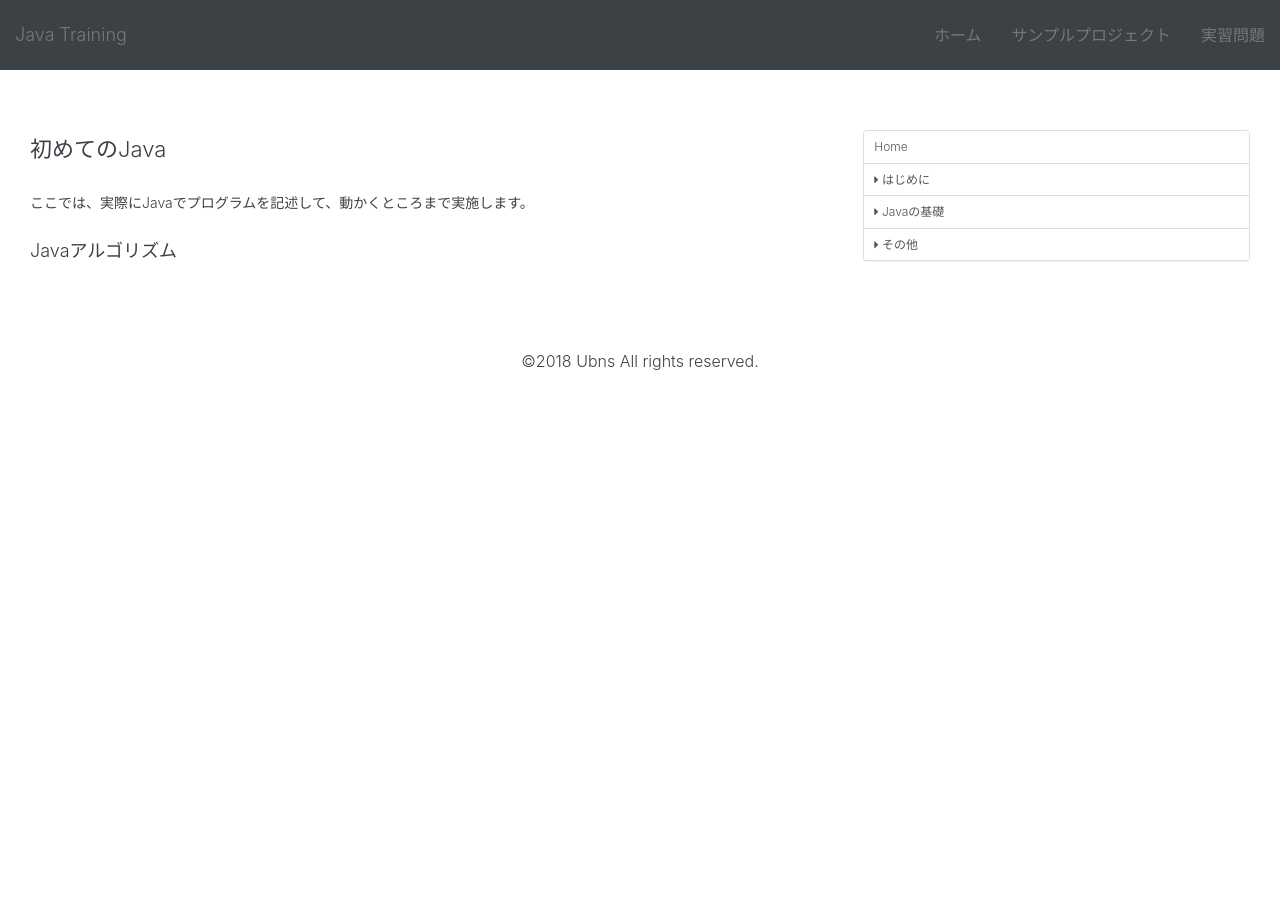
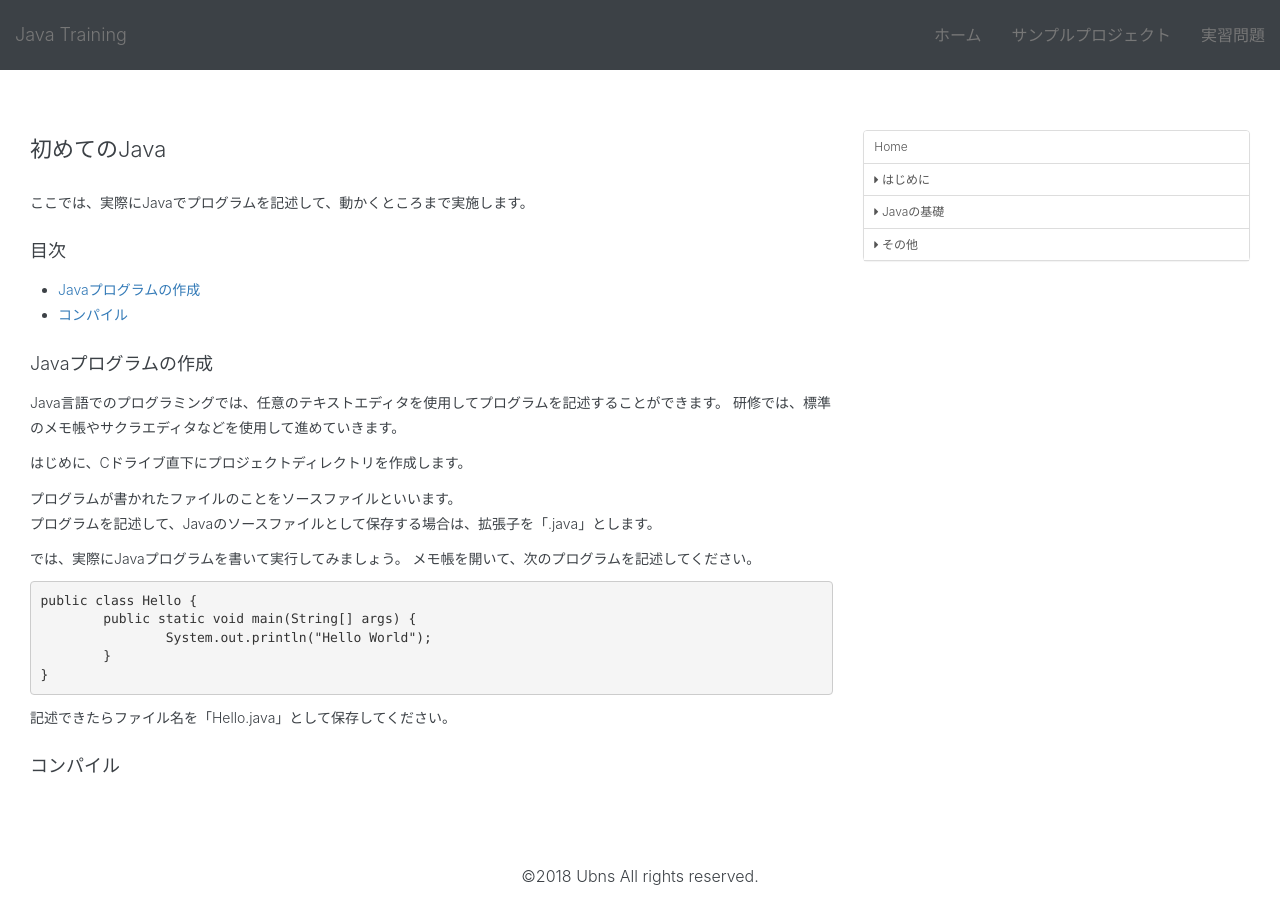
Before and after one commit to modulesjp/JavaTraining, a Jekyll site: the page built from docs/fundamentals/2.0.0.first-java.md, in a window 1280 px wide. Built offline with Jekyll 4.4.1, drawn with Linux system fonts in a browser that asks for light colours; nearby versions of some CDN libraries; our own code applies the rules of GitHub Pages for plain Markdown files.

Commit message:
2018.03.31

````diff
--- a/docs/fundamentals/2.0.0.first-java.md
+++ b/docs/fundamentals/2.0.0.first-java.md
@@ -1,4 +1,32 @@
 ## 初めてのJava
 ここでは、実際にJavaでプログラムを記述して、動かくところまで実施します。
 
-### Javaアルゴリズム
+### 目次
+* [Javaプログラムの作成](#sec1)
+* [コンパイル](#sec2)
+
+
+### <a name="sec1"></a>Javaプログラムの作成
+Java言語でのプログラミングでは、任意のテキストエディタを使用してプログラムを記述することができます。
+研修では、標準のメモ帳やサクラエディタなどを使用して進めていきます。
+
+はじめに、Cドライブ直下にプロジェクトディレクトリを作成します。
+
+
+プログラムが書かれたファイルのことをソースファイルといいます。
+プログラムを記述して、Javaのソースファイルとして保存する場合は、拡張子を「.java」とします。
+
+では、実際にJavaプログラムを書いて実行してみましょう。
+メモ帳を開いて、次のプログラムを記述してください。
+
+```java
+public class Hello {
+	public static void main(String[] args) {
+		System.out.println("Hello World");
+	}
+}
+```
+
+記述できたらファイル名を「Hello.java」として保存してください。
+
+### <a name="sec2"></a>コンパイル
````
